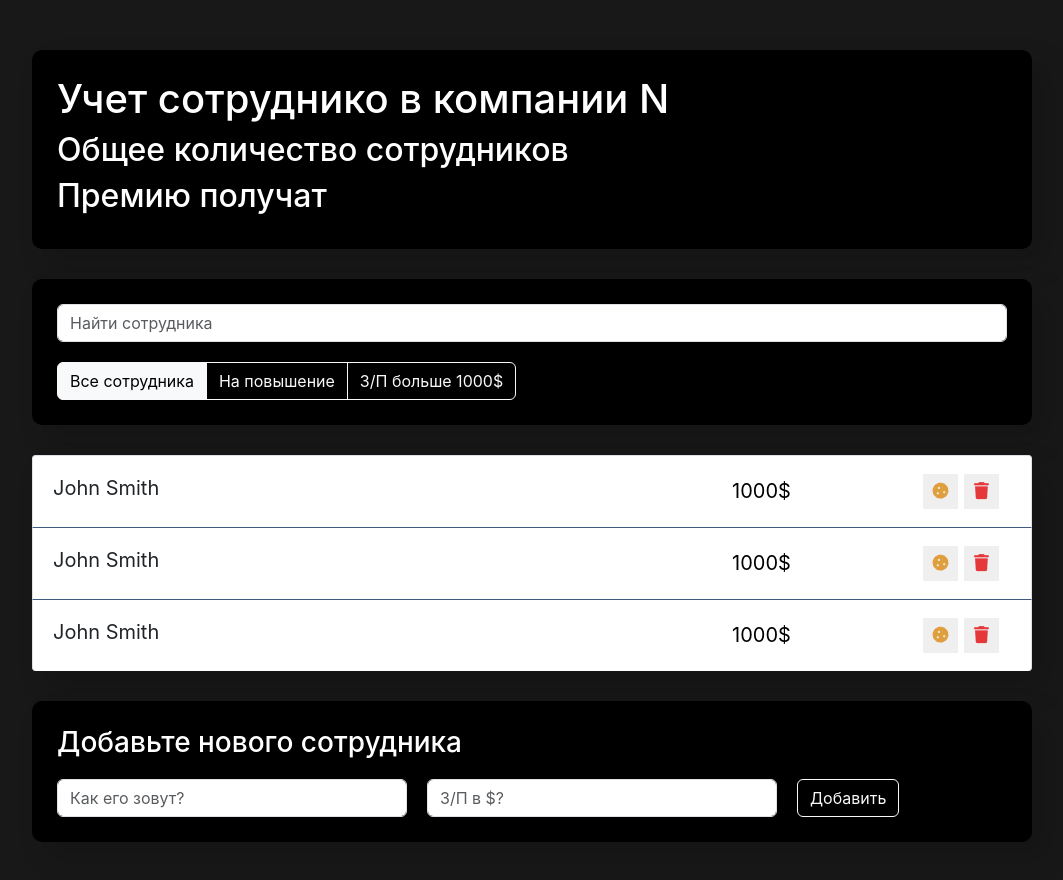
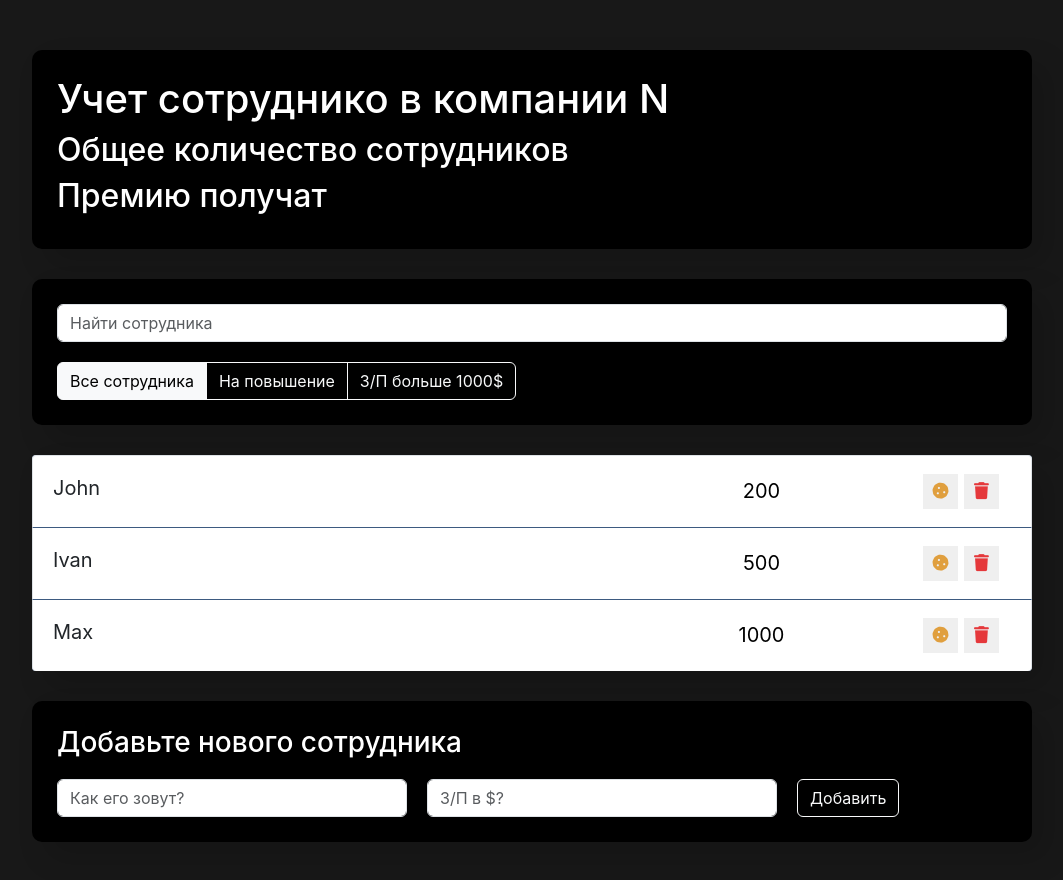
Before and after one commit to Kyle-Schwartz-Yang/Awesome-iReact, a React (Create React App) app in the folder cra/: page / in a window 1280 px wide. Shown: the top 880 px of the page, without its empty margins (108-1171 px from the left). Built offline with nearby package versions, Linux system fonts and the light colour scheme.

Commit message:
пПзÑpart 1 create зpropsÐ

```diff
--- a/cra/src/components/features/employees-list-item/employees-list-item.jsx
+++ b/cra/src/components/features/employees-list-item/employees-list-item.jsx
@@ -2,11 +2,11 @@
 
 import './employees-list-item.css';
 
-const EmployeesListItem = () => {
+const EmployeesListItem = (props) => {
   return (
     <li className="list-group-item d-flex justify-content-between">
-      <span className="list-group-item-label">John Smith</span>
-      <input type="text" className="list-group-item-input" defaultValue="1000$"/>
+      <span className="list-group-item-label">{props.name}</span>
+      <input type="text" className="list-group-item-input" defaultValue={props.salary}/>
       <div className='d-flex justify-content-center align-items-center'>
           <button type="button"
               className="btn-cookie btn-sm ">
--- a/cra/src/components/widgets/employees-list/employees-list.jsx
+++ b/cra/src/components/widgets/employees-list/employees-list.jsx
@@ -7,13 +7,15 @@ import './employees-list.css';
 
 
 const EmployeesList = () => {
+
   return (
     <ul className="app-list list-group">
-      <EmployeesListItem></EmployeesListItem>
-      <EmployeesListItem></EmployeesListItem>
-      <EmployeesListItem></EmployeesListItem>
+      <EmployeesListItem name = 'John' salary = {200}></EmployeesListItem>
+      <EmployeesListItem name = 'Ivan' salary = {500}></EmployeesListItem>
+      <EmployeesListItem name = 'Max' salary = {1000}></EmployeesListItem>
     </ul>
   );
+
 }
 
 
```
